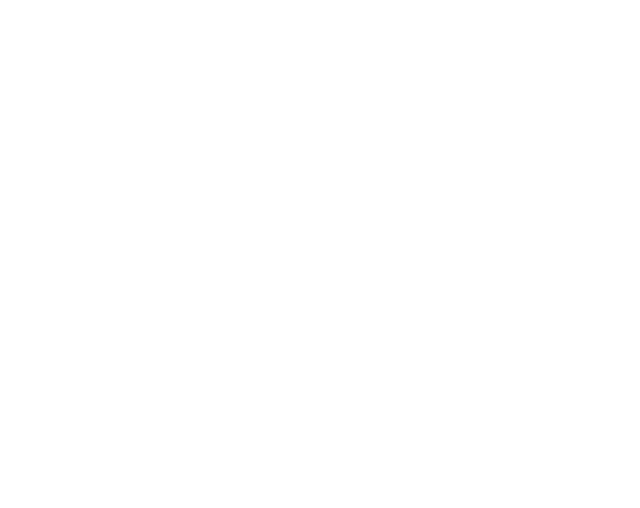
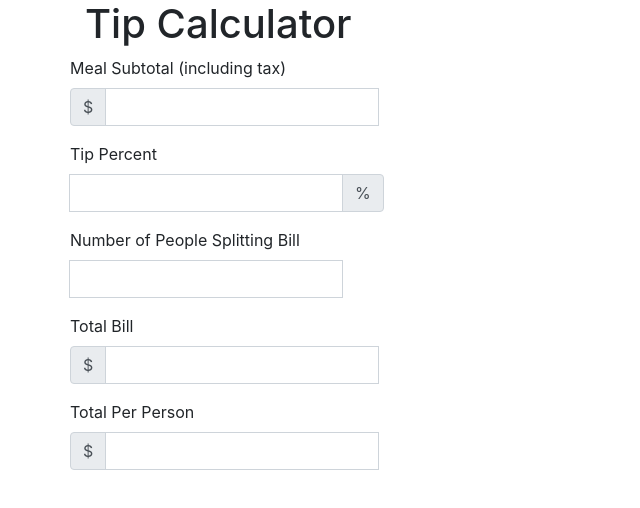
Before and after one commit to boogeybum/tipCalculator, a plain HTML site: page index.html in a window 1280 px wide. Shown: the whole page, without its empty margins (0-640 px from the left). Drawn offline with nearby package versions, Linux system fonts and the light colour scheme.

Commit message:
Link to bootstrap and basic layout set

```diff
--- a/assets/js/app.js
+++ b/assets/js/app.js
@@ -7,8 +7,8 @@ function tipCalc(val1, val2, val3) {
   var tipAmount = val1 * percentage;
   var total = val1 + tipAmount;
   var totalPerPerson = total / val3;
-  console.log("The total with tip is " + total.toFixed(2));
-  console.log("The total per person is " + totalPerPerson.toFixed(2));
+  console.log('The total with tip is ' + total.toFixed(2));
+  console.log('The total per person is ' + totalPerPerson.toFixed(2));
 }
 
 tipCalc(subtotal, tipPercent, numPeople);
--- a/index.html
+++ b/index.html
@@ -4,9 +4,93 @@
   <meta charset="UTF-8">
   <meta name="viewport" content="width=device-width, initial-scale=1.0">
   <meta http-equiv="X-UA-Compatible" content="ie=edge">
+  <link rel="stylesheet" href="https://stackpath.bootstrapcdn.com/bootstrap/4.3.1/css/bootstrap.min.css" integrity="sha384-ggOyR0iXCbMQv3Xipma34MD+dH/1fQ784/j6cY/iJTQUOhcWr7x9JvoRxT2MZw1T" crossorigin="anonymous">
   <title>Tip Calculator</title>
 </head>
 <body>
+  <div class="container">
+    <h1>Tip Calculator</h1>
+  </div>
+  <div class="container">
 
+    <div class="row">
+      <div class="col-sm3">
+        <label for="subtotal">Meal Subtotal (including tax)</label>
+        <div class="input-group mb-3">
+          <div class="input-group-prepend">
+            <span class="input-group-text">$</span>
+          </div>
+          <input type="text" class="form-control" id="subtotal" aria-label="Amount (to the nearest dollar)">
+          <div class="input-group-append">
+            <!-- <span class="input-group-text">.00</span> -->
+          </div>
+        </div>
+      </div>
+    </div>
+
+    <div class="row">
+      <div class="col-sm3">
+          <label for="tipPercent">Tip Percent</label>
+        <div class="input-group mb-3">
+          <div class="input-group-prepend">
+            <!-- <span class="input-group-text">$</span> -->
+          </div>
+          <input type="text" class="form-control" id="tipPercent" aria-label="Tip Percentage Value">
+
+          <div class="input-group-append">
+            <span class="input-group-text">%</span>
+          </div>
+        </div>
+      </div>
+    </div>
+
+    <div class="row">
+      <div class="col-sm3">
+        <label for="numPeople">Number of People Splitting Bill</label>
+        <div class="input-group mb-3">
+          <div class="input-group-prepend">
+            <!-- <span class="input-group-text">$</span> -->
+          </div>
+          <input type="text" class="form-control" id="numPeople" aria-label="Number of People">
+          <div class="input-group-append">
+            <!-- <span class="input-group-text">%</span> -->
+          </div>
+        </div>
+      </div>
+    </div>
+
+    <div class="row">
+      <div class="col-sm3">
+        <label for="totalWithTip">Total Bill</label>
+        <div class="input-group mb-3">
+          <div class="input-group-prepend">
+            <span class="input-group-text">$</span>
+          </div>
+          <input type="text" class="form-control" id="totalWithTip" aria-label="Total Bill Including Tip">
+          <div class="input-group-append">
+            <!-- <span class="input-group-text">%</span> -->
+          </div>
+        </div>
+      </div>
+    </div>
+
+    <div class="row">
+      <div class="col-sm3">
+        <label for="totalPerPerson">Total Per Person</label>
+        <div class="input-group mb-3">
+          <div class="input-group-prepend">
+            <span class="input-group-text">$</span>
+          </div>
+          <input type="text" class="form-control" id="totalPerPerson" aria-label="Total Amount Per Person">
+          <div class="input-group-append">
+            <!-- <span class="input-group-text">%</span> -->
+          </div>
+        </div>
+      </div>
+    </div>
+
+  </div>
+
+  <script src="assets/js/app.js"></script>
 </body>
 </html>
```
